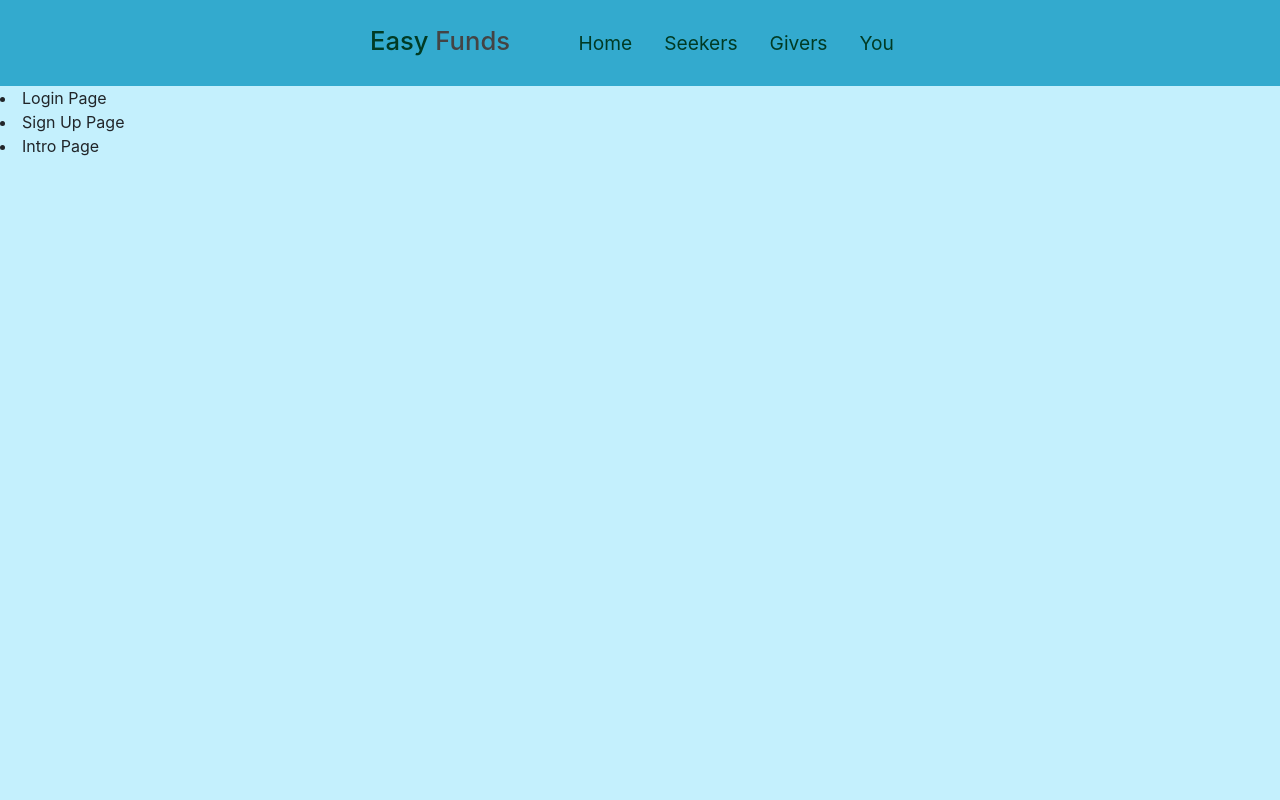
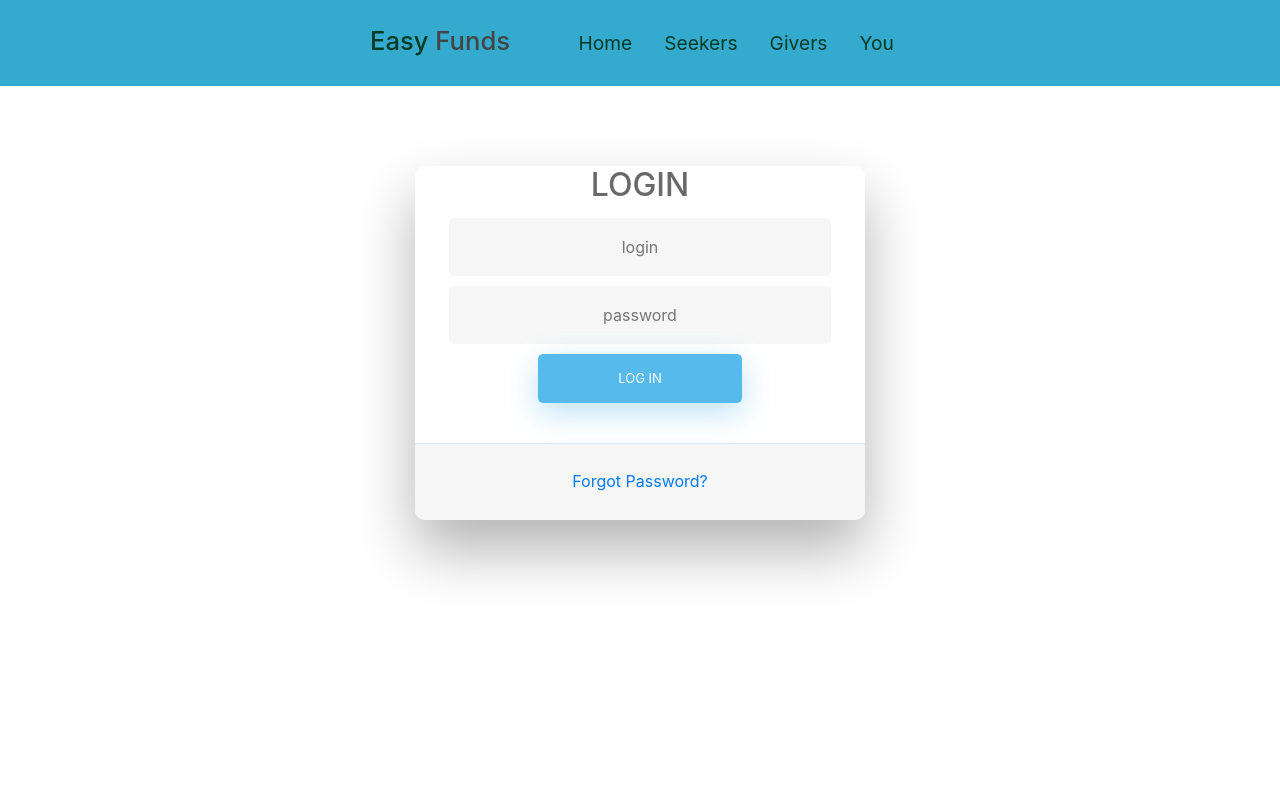
Before and after one commit to truedem0n/EasyFunds, a website: page index.html in a window 1280 px wide. Drawn offline with nearby package versions, Linux system fonts and the light colour scheme; no server answers.

Commit message:
added login page

```diff
--- a/index.html
+++ b/index.html
@@ -28,12 +28,13 @@
 <body>
     <div id="header"></div>
 
-    <li>Login Page</li>
-    <li>Sign Up Page</li>
-    <li>Intro Page</li>
+    <div id="login"></div>
 
     <div id="footer"></div>
 
+    <link href="//maxcdn.bootstrapcdn.com/bootstrap/4.0.0/css/bootstrap.min.css" rel="stylesheet" id="bootstrap-css">
+    <script src="//maxcdn.bootstrapcdn.com/bootstrap/4.0.0/js/bootstrap.min.js"></script>
+    <script src="//cdnjs.cloudflare.com/ajax/libs/jquery/3.2.1/jquery.min.js"></script>
     <!-- Popper.js, then Bootstrap JS -->
     <script src="https://cdnjs.cloudflare.com/ajax/libs/popper.js/1.12.9/umd/popper.min.js" integrity="sha384-ApNbgh9B+Y1QKtv3Rn7W3mgPxhU9K/ScQsAP7hUibX39j7fakFPskvXusvfa0b4Q" crossorigin="anonymous"></script>
     <script src="https://maxcdn.bootstrapcdn.com/bootstrap/4.0.0/js/bootstrap.min.js" integrity="sha384-JZR6Spejh4U02d8jOt6vLEHfe/JQGiRRSQQxSfFWpi1MquVdAyjUar5+76PVCmYl" crossorigin="anonymous"></script>
--- a/javascript/scripts.js
+++ b/javascript/scripts.js
@@ -1,12 +1,13 @@
 // JQuery stuff:
-$(document).ready(function(){
-	$("#header").load("reusables/header.html");
-	$("#footer").load("reusables/footer.html");
+$(document).ready(function() {
+    $("#header").load("reusables/header.html");
+    $("#footer").load("reusables/footer.html");
+    $("#footer").load("login.html");
 });
 
-$('.nav-item').click(function(){
-	$(this).tab('active');
-  })
+$('.nav-item').click(function() {
+    $(this).tab('active');
+})
 
 
 
--- /dev/null
+++ b/login.html
@@ -0,0 +1,302 @@
+<link href="//maxcdn.bootstrapcdn.com/bootstrap/4.0.0/css/bootstrap.min.css" rel="stylesheet" id="bootstrap-css">
+<script src="//maxcdn.bootstrapcdn.com/bootstrap/4.0.0/js/bootstrap.min.js"></script>
+<script src="//cdnjs.cloudflare.com/ajax/libs/jquery/3.2.1/jquery.min.js"></script>
+<!------ Include the above in your HEAD tag ---------->
+<style>
+    /* BASIC */
+
+    html {
+        background-color: #56baed;
+    }
+
+    body {
+        font-family: "Poppins", sans-serif;
+        height: 100vh;
+    }
+
+    a {
+        color: #92badd;
+        display: inline-block;
+        text-decoration: none;
+        font-weight: 400;
+    }
+
+    h2 {
+        text-align: center;
+        font-size: 16px;
+        font-weight: 600;
+        text-transform: uppercase;
+        display: inline-block;
+        margin: 40px 8px 10px 8px;
+        color: #cccccc;
+    }
+    /* STRUCTURE */
+
+    .wrapper {
+        display: flex;
+        align-items: center;
+        flex-direction: column;
+        justify-content: center;
+        width: 100%;
+        min-height: 100%;
+        padding-bottom: 35vh;
+    }
+
+    #formContent {
+        -webkit-border-radius: 10px 10px 10px 10px;
+        border-radius: 10px 10px 10px 10px;
+        background: #fff;
+        padding: 30px;
+        width: 90%;
+        max-width: 450px;
+        position: relative;
+        padding: 0px;
+        -webkit-box-shadow: 0 30px 60px 0 rgba(0, 0, 0, 0.3);
+        box-shadow: 0 30px 60px 0 rgba(0, 0, 0, 0.3);
+        text-align: center;
+    }
+
+    #formFooter {
+        background-color: #f6f6f6;
+        border-top: 1px solid #dce8f1;
+        padding: 25px;
+        text-align: center;
+        -webkit-border-radius: 0 0 10px 10px;
+        border-radius: 0 0 10px 10px;
+    }
+    /* TABS */
+
+    h2.inactive {
+        color: #cccccc;
+    }
+
+    h2.active {
+        color: #0d0d0d;
+        border-bottom: 2px solid #5fbae9;
+    }
+    /* FORM TYPOGRAPHY*/
+
+    input[type=button],
+    input[type=submit],
+    input[type=reset] {
+        background-color: #56baed;
+        border: none;
+        color: white;
+        padding: 15px 80px;
+        text-align: center;
+        text-decoration: none;
+        display: inline-block;
+        text-transform: uppercase;
+        font-size: 13px;
+        -webkit-box-shadow: 0 10px 30px 0 rgba(95, 186, 233, 0.4);
+        box-shadow: 0 10px 30px 0 rgba(95, 186, 233, 0.4);
+        -webkit-border-radius: 5px 5px 5px 5px;
+        border-radius: 5px 5px 5px 5px;
+        margin: 5px 20px 40px 20px;
+        -webkit-transition: all 0.3s ease-in-out;
+        -moz-transition: all 0.3s ease-in-out;
+        -ms-transition: all 0.3s ease-in-out;
+        -o-transition: all 0.3s ease-in-out;
+        transition: all 0.3s ease-in-out;
+    }
+
+    input[type=button]:hover,
+    input[type=submit]:hover,
+    input[type=reset]:hover {
+        background-color: #39ace7;
+    }
+
+    input[type=button]:active,
+    input[type=submit]:active,
+    input[type=reset]:active {
+        -moz-transform: scale(0.95);
+        -webkit-transform: scale(0.95);
+        -o-transform: scale(0.95);
+        -ms-transform: scale(0.95);
+        transform: scale(0.95);
+    }
+
+    input[type=text] {
+        background-color: #f6f6f6;
+        border: none;
+        color: #0d0d0d;
+        padding: 15px 32px;
+        text-align: center;
+        text-decoration: none;
+        display: inline-block;
+        font-size: 16px;
+        margin: 5px;
+        width: 85%;
+        border: 2px solid #f6f6f6;
+        -webkit-transition: all 0.5s ease-in-out;
+        -moz-transition: all 0.5s ease-in-out;
+        -ms-transition: all 0.5s ease-in-out;
+        -o-transition: all 0.5s ease-in-out;
+        transition: all 0.5s ease-in-out;
+        -webkit-border-radius: 5px 5px 5px 5px;
+        border-radius: 5px 5px 5px 5px;
+    }
+
+    input[type=text]:focus {
+        background-color: #fff;
+        border-bottom: 2px solid #5fbae9;
+    }
+
+    input[type=text]:placeholder {
+        color: #cccccc;
+    }
+    /* ANIMATIONS */
+    /* Simple CSS3 Fade-in-down Animation */
+
+    .fadeInDown {
+        -webkit-animation-name: fadeInDown;
+        animation-name: fadeInDown;
+        -webkit-animation-duration: 1s;
+        animation-duration: 1s;
+        -webkit-animation-fill-mode: both;
+        animation-fill-mode: both;
+    }
+
+    @-webkit-keyframes fadeInDown {
+        0% {
+            opacity: 0;
+            -webkit-transform: translate3d(0, -100%, 0);
+            transform: translate3d(0, -100%, 0);
+        }
+        100% {
+            opacity: 1;
+            -webkit-transform: none;
+            transform: none;
+        }
+    }
+
+    @keyframes fadeInDown {
+        0% {
+            opacity: 0;
+            -webkit-transform: translate3d(0, -100%, 0);
+            transform: translate3d(0, -100%, 0);
+        }
+        100% {
+            opacity: 1;
+            -webkit-transform: none;
+            transform: none;
+        }
+    }
+    /* Simple CSS3 Fade-in Animation */
+
+    @-webkit-keyframes fadeIn {
+        from {
+            opacity: 0;
+        }
+        to {
+            opacity: 1;
+        }
+    }
+
+    @-moz-keyframes fadeIn {
+        from {
+            opacity: 0;
+        }
+        to {
+            opacity: 1;
+        }
+    }
+
+    @keyframes fadeIn {
+        from {
+            opacity: 0;
+        }
+        to {
+            opacity: 1;
+        }
+    }
+
+    .fadeIn {
+        opacity: 0;
+        -webkit-animation: fadeIn ease-in 1;
+        -moz-animation: fadeIn ease-in 1;
+        animation: fadeIn ease-in 1;
+        -webkit-animation-fill-mode: forwards;
+        -moz-animation-fill-mode: forwards;
+        animation-fill-mode: forwards;
+        -webkit-animation-duration: 1s;
+        -moz-animation-duration: 1s;
+        animation-duration: 1s;
+    }
+
+    .fadeIn.first {
+        -webkit-animation-delay: 0.4s;
+        -moz-animation-delay: 0.4s;
+        animation-delay: 0.4s;
+    }
+
+    .fadeIn.second {
+        -webkit-animation-delay: 0.6s;
+        -moz-animation-delay: 0.6s;
+        animation-delay: 0.6s;
+    }
+
+    .fadeIn.third {
+        -webkit-animation-delay: 0.8s;
+        -moz-animation-delay: 0.8s;
+        animation-delay: 0.8s;
+    }
+
+    .fadeIn.fourth {
+        -webkit-animation-delay: 1s;
+        -moz-animation-delay: 1s;
+        animation-delay: 1s;
+    }
+    /* Simple CSS3 Fade-in Animation */
+
+    .underlineHover:after {
+        display: block;
+        left: 0;
+        bottom: -10px;
+        width: 0;
+        height: 2px;
+        background-color: #56baed;
+        content: "";
+        transition: width 0.2s;
+    }
+
+    .underlineHover:hover {
+        color: #0d0d0d;
+    }
+
+    .underlineHover:hover:after {
+        width: 100%;
+    }
+    /* OTHERS */
+
+    *:focus {
+        outline: none;
+    }
+
+    #icon {
+        width: 60%;
+    }
+</style>
+<div class="wrapper fadeInDown">
+    <div id="formContent">
+        <!-- Tabs Titles -->
+
+        <!-- Icon -->
+        <div class="fadeIn first">
+            <h2>Login</h2>
+        </div>
+
+        <!-- Login Form -->
+        <form>
+            <input type="text" id="login" class="fadeIn second" name="login" placeholder="login">
+            <input type="text" id="password" class="fadeIn third" name="login" placeholder="password">
+            <input type="submit" class="fadeIn fourth" value="Log In">
+        </form>
+
+        <!-- Remind Passowrd -->
+        <div id="formFooter">
+            <a class="underlineHover" href="#">Forgot Password?</a>
+        </div>
+
+    </div>
+</div>
```
Also changed, not shown: javascript/fire.js (deleted, +0 -11 lines), javascript/tables/givers.js (+22 -22 lines), you.html (+0 -22 lines).
